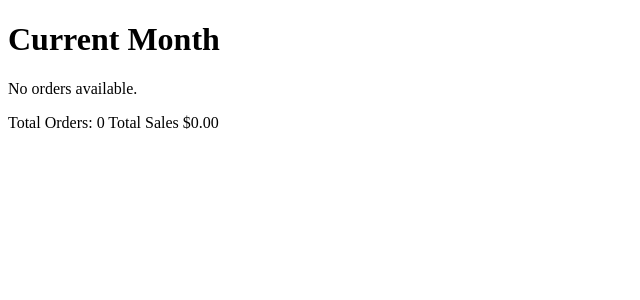
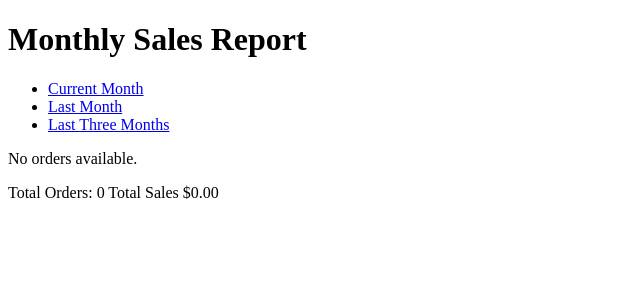
Before and after one commit to kyledhebert/RenPy, a Django app: a page that uses products/templates/products/monthly_sales.html in a window 1280 px wide. Shown: the part 188-488 px from the top of the page, without its empty margins (0-640 px from the left). Run offline with Django 3.2, Linux system fonts and the light colour scheme; data comes from the database, SQL or seed files in the repository.

Commit message:
can now browse orders by current month, previous month, and last three months

```diff
--- a/products/models.py
+++ b/products/models.py
@@ -51,6 +51,9 @@ class Order(models.Model):
 	# use an order object as both an order and cart
 	order_complete = models.BooleanField()
 
+	class Meta:
+		ordering = ["order_date"]
+
 	def __str__(self):
 		return str(self.id)
 
--- a/products/templates/products/monthly_sales.html
+++ b/products/templates/products/monthly_sales.html
@@ -1,7 +1,15 @@
 {% extends 'products/base.html' %}
 {% block title %} Monthly Sales - {{ block.super }}{% endblock %}
 {% block content %}
-	<h1>Current Month</h1>
+	<h1>Monthly Sales Report</h1>
+	<!-- Report Options -->
+	<nav>
+		<ul>
+			<li><a href="{% url 'products:monthly_sales' %}">Current Month</a></li>
+			<li><a href="{% url 'products:monthly_sales_by_month' month='previous' %}">Last Month</a></li>
+			<li><a href="{% url 'products:monthly_sales_by_month' month='three' %}">Last Three Months</a></li>
+		</ul>
+	</nav>
 
 	{% if orders_list %}
 		<ul>
--- a/products/urls.py
+++ b/products/urls.py
@@ -8,13 +8,17 @@ urlpatterns = [
 	# ex: /products/
 	url(r'^$', views.ProductListView.as_view(), name='product_list_view'),
 	# ex: /products/2/
-	url(r'^(?P<pk>[0-9]+)/$', views.ProductDetailView.as_view(), name='product_detail_view'),
+	url(r'^(?P<pk>[0-9]+)/$', views.ProductDetailView.as_view(),
+	 name='product_detail_view'),
 	url(r'^(?P<product_id>[0-9]+)/add_to_order/$',views.add_to_order,
 			name='add_to_order'),
 	# report urls
 	url(r'^reports/orders/$', views.browse_orders, name='orders_list_view'),
 	url(r'^reports/orders/(?P<festival>[0-9]+)/$', views.browse_orders,
 		name='orders_by_festival_list_view'),
-	url(r'^reports/monthly/$', views.monthly_sales, name='monthly_sales')
+	url(r'^reports/monthly/$', views.monthly_sales, name='monthly_sales'),
+	url(r'^reports/monthly/(?P<month>[a-z]+)/$', views.monthly_sales,
+	 name='monthly_sales_by_month'),
+
 
 ]
--- a/products/views.py
+++ b/products/views.py
@@ -1,9 +1,12 @@
-import datetime
+from datetime import datetime
+from dateutil.relativedelta import *
 
 from django.core.urlresolvers import reverse
 from django.http import HttpResponseRedirect
 from django.shortcuts import get_object_or_404, render
 from django.views import generic
+
+
 
 from .models import Order, OrderItem, Product, Festival
 
@@ -45,13 +48,24 @@ def browse_orders(request, festival=None):
 		})
 
 
-def monthly_sales(request):
-	"""A report of sales totals for the current month"""
+def monthly_sales(request, month=None):
+	"""A report of sales totals a single month"""
 	# first determine today
-	today = datetime.datetime.now()
-	# then filter Order objects based on today's year and month
-	orders_list = Order.objects.filter(order_date__year=today.year,
-		order_date__month=today.month)
+	today = datetime.now()
+
+	# then filter Order objects based on parameter
+
+	if month == 'previous':
+		# use relativedelta to get last month
+		last_month = today + relativedelta(months=-1)
+		orders_list = Order.objects.filter(order_date__year=today.year,
+			order_date__month=last_month.month)
+	elif month == 'three':
+		start_date = today + relativedelta(months=-3)
+		orders_list = Order.objects.filter(order_date__range=(start_date, today))
+	else:
+		orders_list = Order.objects.filter(order_date__year=today.year,
+			order_date__month=today.month)
 
 	# get the total sales from the result
 	orders_total = 0
```
